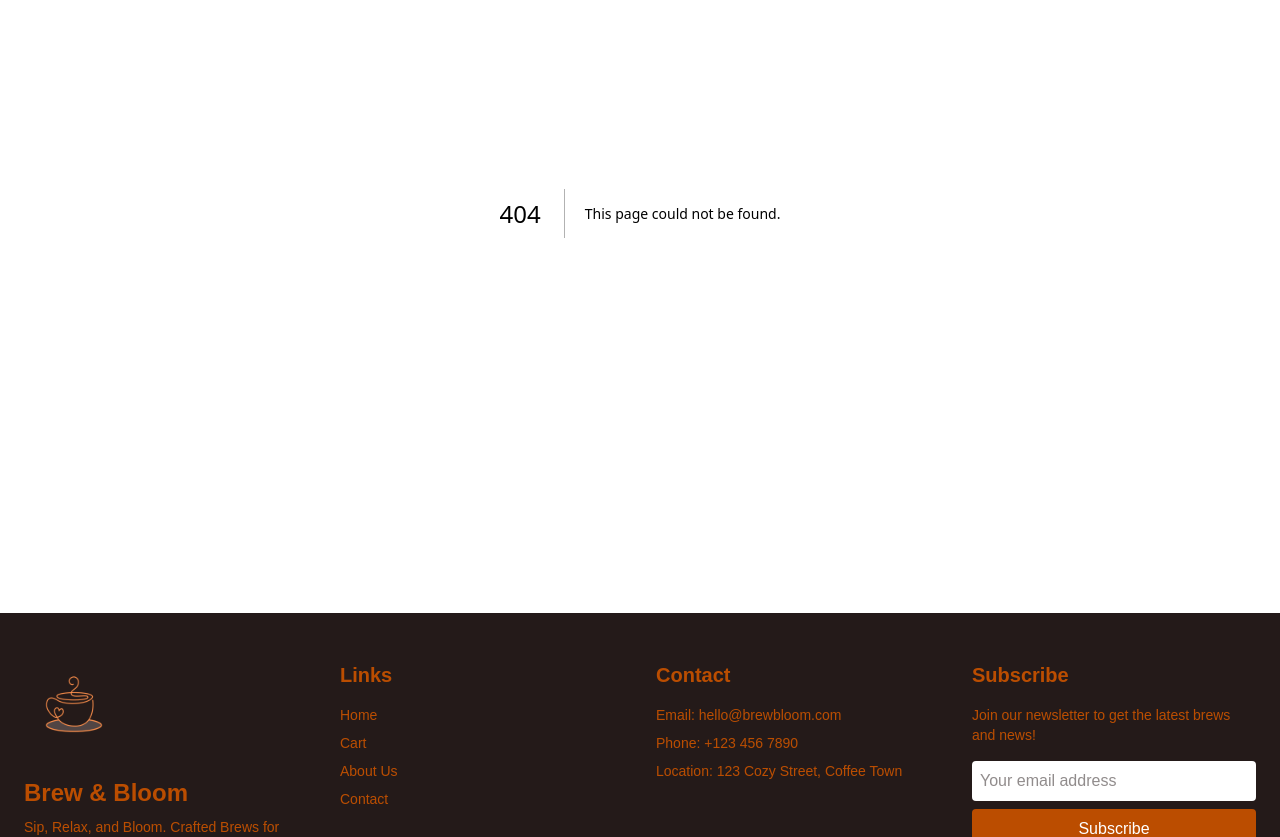
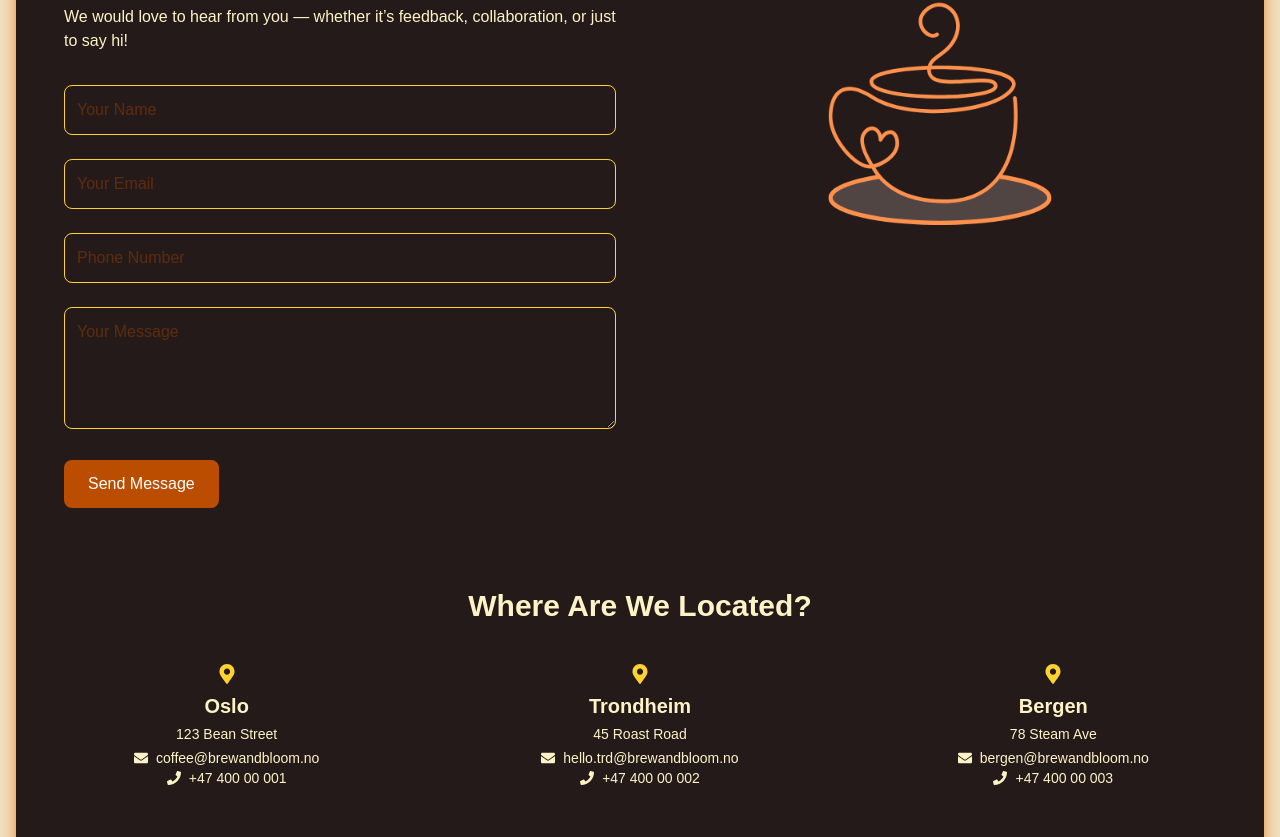
Before and after one commit to sanakhuram/coffee-cafe-app, a Next.js app: page /contact in a window 1280 px wide. Before the commit this address had no page. Shown: the part 269-1106 px from the top of the page. Built offline with nearby package versions, Linux system fonts and the light colour scheme.

Commit message:
feat(contact): replace alert with toast notification on form submission

```diff
--- /dev/null
+++ b/src/app/contact/page.tsx
@@ -0,0 +1,121 @@
+"use client";
+
+import { useState } from "react";
+import Image from "next/image";
+import { FaMapMarkerAlt, FaEnvelope, FaPhone } from "react-icons/fa";
+import toast from "react-hot-toast";
+
+export default function ContactPage() {
+    const [form, setForm] = useState({
+        name: "",
+        email: "",
+        phone: "",
+        message: "",
+    });
+
+    const handleChange = (e: React.ChangeEvent<HTMLInputElement | HTMLTextAreaElement>) => {
+        setForm({ ...form, [e.target.name]: e.target.value });
+    };
+
+    const handleSubmit = (e: React.FormEvent) => {
+        e.preventDefault();
+        toast.success("Message sent! We'll be in touch. ☕");
+        setForm({ name: "", email: "", phone: "", message: "" });
+    };
+
+    return (
+        <main className="min-h-screen bg-background text-amber-800 py-16 px-4 ">
+            <div className="bg-coffee rounded-xl shadow-xl container mx-auto px-6 py-12 md:py-16  shadow-amber-600">
+                <div className="max-w-6xl mx-auto flex flex-col md:flex-row gap-12 items-start">
+                    <div className="w-full md:w-1/2">
+                        <h1 className="text-4xl font-bold mb-6">Get in Touch</h1>
+                        <p className="text-md text-amber-100 mb-8">
+                            We would love to hear from you — whether it’s feedback, collaboration, or just to say hi!
+                        </p>
+                        <form onSubmit={handleSubmit} className="space-y-6">
+                            <input
+                                type="text"
+                                name="name"
+                                placeholder="Your Name"
+                                value={form.name}
+                                onChange={handleChange}
+                                className="w-full p-3 rounded-lg border border-amber-300 focus:outline-none focus:ring-2 focus:ring-amber-500"
+                                required
+                            />
+                            <input
+                                type="email"
+                                name="email"
+                                placeholder="Your Email"
+                                value={form.email}
+                                onChange={handleChange}
+                                className="w-full p-3 rounded-lg border border-amber-300 focus:outline-none focus:ring-2 focus:ring-amber-500"
+                                required
+                            />
+                            <input
+                                type="tel"
+                                name="phone"
+                                placeholder="Phone Number"
+                                value={form.phone}
+                                onChange={handleChange}
+                                className="w-full p-3 rounded-lg border border-amber-300 focus:outline-none focus:ring-2 focus:ring-amber-500"
+                            />
+                            <textarea
+                                name="message"
+                                placeholder="Your Message"
+                                value={form.message}
+                                onChange={handleChange}
+                                rows={4}
+                                className="w-full p-3 rounded-lg border border-amber-300 focus:outline-none focus:ring-2 focus:ring-amber-500"
+                                required
+                            />
+                            <button
+                                type="submit"
+                                className="bg-amber-700 text-white px-6 py-3 rounded-lg hover:bg-amber-800 transition"
+                            >
+                                Send Message
+                            </button>
+                        </form>
+                    </div>
+
+                    <div className="w-full md:w-1/2 flex justify-center">
+                        <div className="w-full h-[400px] relative">
+                            <Image
+                                src="/logo.png"
+                                alt="Brew & Bloom Logo"
+                                fill
+                                className="object-contain"
+                            />
+                        </div>
+                    </div>
+                </div>
+
+                <div className="mt-20 text-center text-amber-100">
+                    <h2 className="text-3xl font-bold mb-10">Where Are We Located?</h2>
+                    <div className="grid grid-cols-1 md:grid-cols-3 gap-10 justify-items-center">
+                        <div className="text-center">
+                            <FaMapMarkerAlt className="mx-auto text-amber-300 mb-2 text-xl" />
+                            <h3 className="text-xl font-semibold mb-1">Oslo</h3>
+                            <p className="text-sm mb-1">123 Bean Street</p>
+                            <p className="text-sm flex justify-center items-center gap-2"><FaEnvelope /> coffee@brewandbloom.no</p>
+                            <p className="text-sm flex justify-center items-center gap-2"><FaPhone /> +47 400 00 001</p>
+                        </div>
+                        <div className="text-center">
+                            <FaMapMarkerAlt className="mx-auto text-amber-300 mb-2 text-xl" />
+                            <h3 className="text-xl font-semibold mb-1">Trondheim</h3>
+                            <p className="text-sm mb-1">45 Roast Road</p>
+                            <p className="text-sm flex justify-center items-center gap-2"><FaEnvelope /> hello.trd@brewandbloom.no</p>
+                            <p className="text-sm flex justify-center items-center gap-2"><FaPhone /> +47 400 00 002</p>
+                        </div>
+                        <div className="text-center">
+                            <FaMapMarkerAlt className="mx-auto text-amber-300 mb-2 text-xl" />
+                            <h3 className="text-xl font-semibold mb-1">Bergen</h3>
+                            <p className="text-sm mb-1">78 Steam Ave</p>
+                            <p className="text-sm flex justify-center items-center gap-2"><FaEnvelope /> bergen@brewandbloom.no</p>
+                            <p className="text-sm flex justify-center items-center gap-2"><FaPhone /> +47 400 00 003</p>
+                        </div>
+                    </div>
+                </div>
+            </div>
+        </main>
+    );
+}
```
